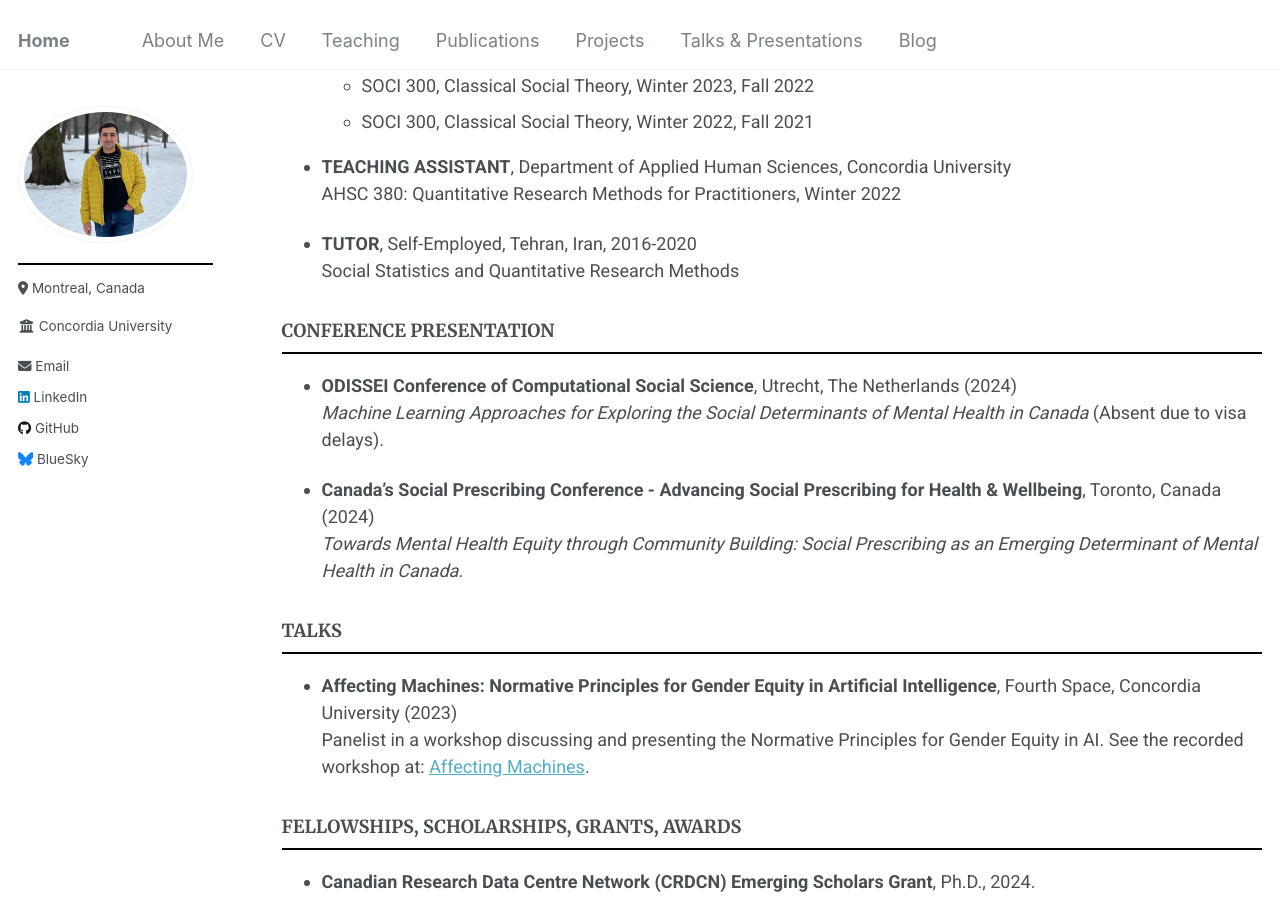
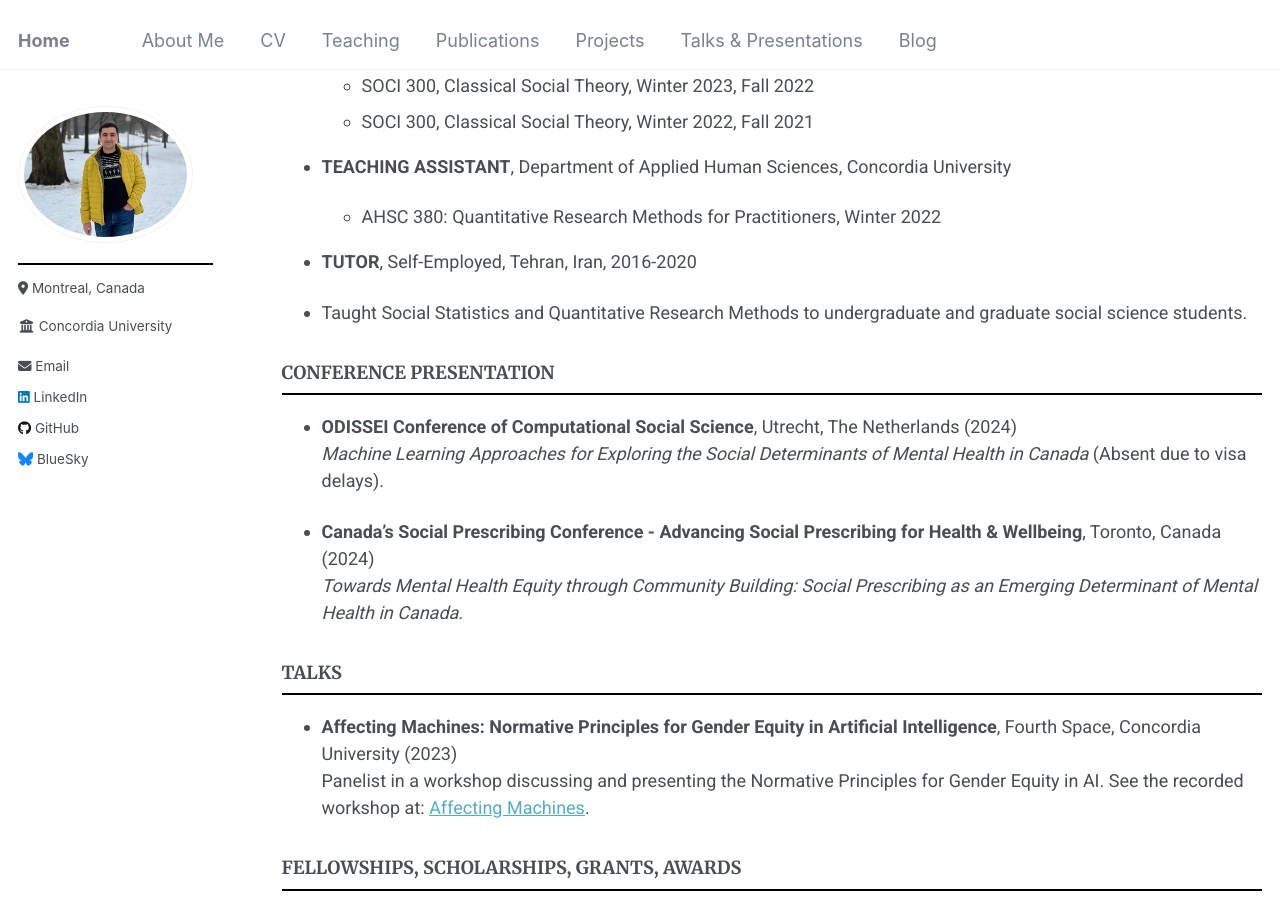
Before and after one commit to Mohsnmonji/mohsnmonji.github.io, a Jekyll site: the page built from _pages/Curriculum Vitae.md, in a window 1280 px wide and 900 px high, scrolled down 1901 px. Built offline with Jekyll 4.4.1, drawn with Linux system fonts in a browser that asks for light colours.

Commit message:
Update Curriculum Vitae.md

```diff
--- a/_pages/Curriculum Vitae.md
+++ b/_pages/Curriculum Vitae.md
@@ -73,10 +73,12 @@ redirect_from:
   - SOCI 300, Classical Social Theory, Winter 2022, Fall 2021
 
 - **TEACHING ASSISTANT**, Department of Applied Human Sciences, Concordia University
-  AHSC 380: Quantitative Research Methods for Practitioners, Winter 2022
+
+  - AHSC 380: Quantitative Research Methods for Practitioners, Winter 2022
 
 - **TUTOR**, Self-Employed, Tehran, Iran, 2016-2020
-  Social Statistics and Quantitative Research Methods
+
+- Taught Social Statistics and Quantitative Research Methods to undergraduate and graduate social science students.
 
 ### CONFERENCE PRESENTATION
 
```
